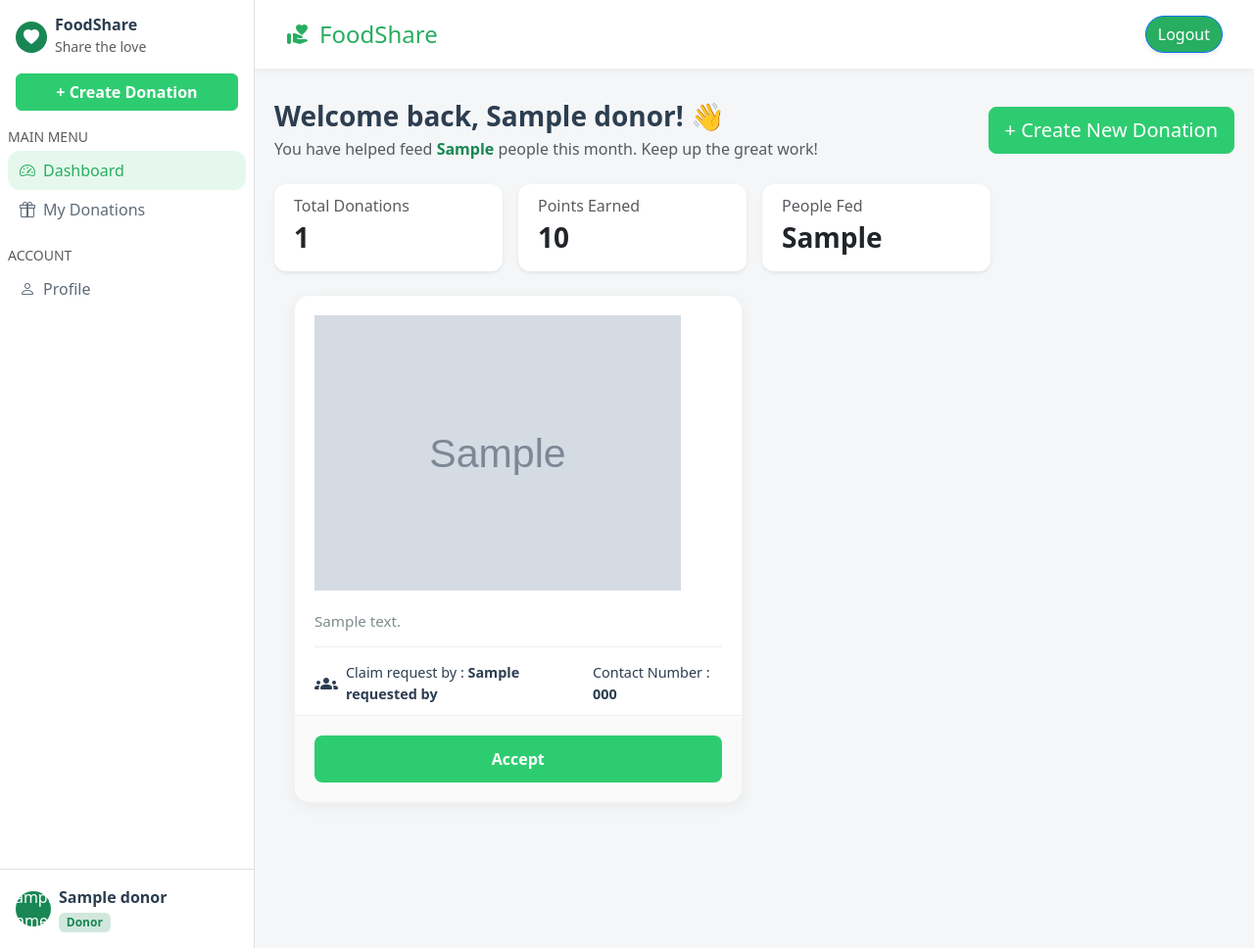
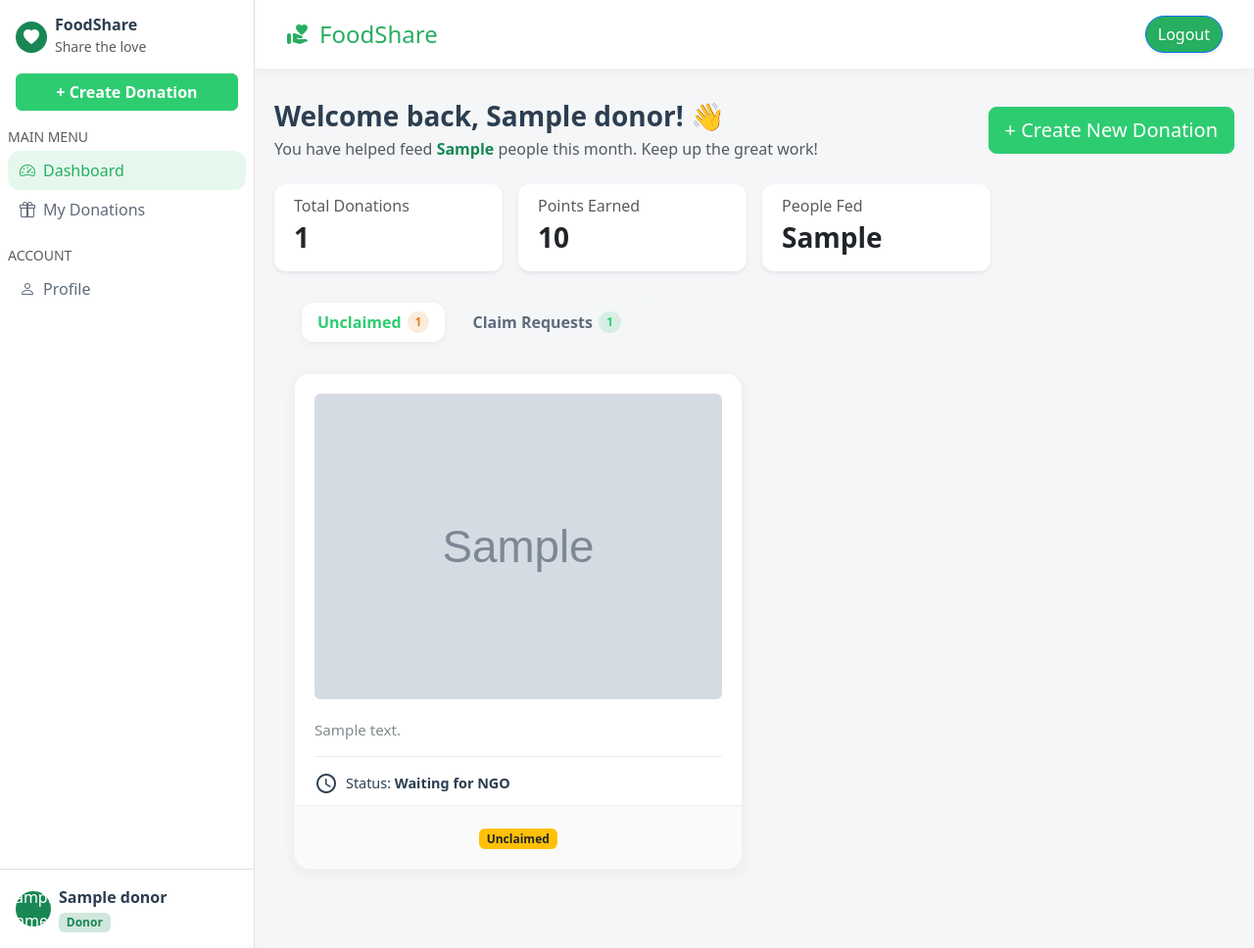
Before and after one commit to abhi-rajput-KRP/FoodShare, a Flask app: template templates/donor_dashboard.html in a window 1280 px wide. Shown: the whole page at 98% size. Run offline with Flask 3, Linux system fonts and the light colour scheme; the template is opened without the code that fills it: most values are stand-ins (such as "Sample title", 1, 10 or a date in 2020); grey boxes marked "Sample" are stand-in pictures.

Commit message:
added status tab

```diff
--- a/templates/donor_dashboard.html
+++ b/templates/donor_dashboard.html
@@ -135,6 +135,59 @@
       left: 1rem;
       cursor: pointer;
     }
+
+  .filter-btn {
+  background: transparent;
+  border: none;
+  padding: 8px 16px;
+  border-radius: 12px;
+  font-weight: 600;
+  color: #5f6b7a;
+  display: flex;
+  align-items: center;
+  gap: 6px;
+  cursor: pointer;
+  transition: all 0.2s ease;
+}
+
+.filter-btn:hover {
+  background: #eef6f1;
+}
+
+.filter-btn.active {
+  background: #ffffff;
+  color: #2ecc71;
+  box-shadow: 0 2px 8px rgba(0,0,0,0.05);
+}
+
+/* Count badges */
+.count {
+  background: #eaeaea;
+  font-size: 0.75rem;
+  padding: 2px 8px;
+  border-radius: 20px;
+  font-weight: 700;
+}
+
+.count.green {
+  background: rgba(46, 204, 113, 0.15);
+  color: #2ecc71;
+}
+
+.count.orange {
+  background: rgba(230, 126, 34, 0.15);
+  color: #e67e22;
+}
+
+.donation-filters {
+  display: flex;
+  gap: 12px;
+  background: #f4f6f8;
+  padding: 8px;
+  border-radius: 16px;
+  width: fit-content;
+}
+
     .container {
         max-width: 1200px;
         margin: 0 auto;
@@ -316,6 +369,15 @@
         margin-left: 30px;
       }
     }
+.donation-tab {
+  animation: fadeIn 0.2s ease;
+}
+
+@keyframes fadeIn {
+  from { opacity: 0; }
+  to { opacity: 1; }
+}
+
   </style>
 </head>
 
@@ -447,38 +509,116 @@
         </div>
       </div>
       <div class="container">
+        <!-- TABS -->
+<div class="donation-filters mb-4" id="donorTabs">
 
-<!-- DONATION FILTER BAR -->
+  <button class="filter-btn active"
+          onclick="showTab('unclaimed', this)">
+    Unclaimed
+    <span class="count orange">{{ unclaimed_posts|length }}</span>
+  </button>
+
+  <button class="filter-btn"
+          onclick="showTab('claims', this)">
+    Claim Requests
+    {% if reqs %}
+      <span class="count green">{{ reqs|length }}</span>
+    {% else %}
+      <span class="count">0</span>
+    {% endif %}
+  </button>
+
+</div>
+
+
+
+<div class="tab-content">
+
+<!-- UNCLAIMED POSTS -->
+<div class="donation-tab" id="unclaimed">
+  {% if unclaimed_posts %}
+    <div class="food-grid">
+      {% for post in unclaimed_posts %}
+      <div class="food-card">
+        <div class="card-header">
+          <img src="{{ post.image_url }}" width="100%" class="rounded">
+        </div>
+
+        <div class="card-body">
+          <p class="description">{{ post.description }}</p>
+          <div class="meta-info">
+            <div class="meta-row">
+              <span class="material-icons-round">schedule</span>
+              <span>Status: <strong>Waiting for NGO</strong></span>
+            </div>
+          </div>
+        </div>
+
+        <div class="card-footer text-center">
+          <span class="badge bg-warning text-dark">Unclaimed</span>
+        </div>
+      </div>
+      {% endfor %}
+    </div>
+  {% else %}
+    <div class="empty-state">
+      <div class="empty-icon">🍽️</div>
+      <h5>No unclaimed posts</h5>
+      <p class="text-muted">Your donations will appear here</p>
+    </div>
+  {% endif %}
+</div>
+
+<!-- CLAIM REQUESTS -->
+<div class="donation-tab" id="claims" style="display:none;">
   {% if reqs %}
     <div class="food-grid">
       {% for req in reqs %}
       <div class="food-card">
         <div class="card-header">
-              <h3 class="food-title"><img src="{{ req.get('image_url') }}" alt="post" width="90%"></h3>
+          <img src="{{ req.image_url }}" width="100%" class="rounded">
         </div>
 
         <div class="card-body">
-              <p class="description">{{ req.get('description') }}</p>
+          <p class="description">{{ req.description }}</p>
+
           <div class="meta-info">
             <div class="meta-row">
               <span class="material-icons-round">groups</span>
-                  <span>Claim request by : <strong>{{ req.get('requested_by')['name'] }}</strong></span>
-                  <span>Contact Number : <strong>{{ req.get('requested_by')['phone'] }}</strong></span>
+              <span>
+                Requested by:
+                <strong>{{ req.requested_by.name }}</strong>
+              </span>
             </div>
-
+            <div class="meta-row">
+              <span class="material-icons-round">call</span>
+              <strong>{{ req.requested_by.phone }}</strong>
+            </div>
           </div>
         </div>
 
         <div class="card-footer">
           <form method="post">
-                <input type="hidden" name="req_id" value="{{ req.get('post_id') }}">
-                <button type="submit" class="claim-btn">Accept</button>
+            <input type="hidden" name="req_id" value="{{ req.post_id }}">
+            <button type="submit" class="claim-btn">
+              Accept Request
+            </button>
           </form>
         </div>
       </div>
       {% endfor %}
     </div>
+  {% else %}
+    <div class="empty-state">
+      <div class="empty-icon">📭</div>
+      <h5>No claim requests yet</h5>
+      <p class="text-muted">NGO requests will appear here</p>
+    </div>
   {% endif %}
+</div>
+
+</div>
+
       </div>
 
     </div>
@@ -498,4 +638,24 @@
     }
   });
 </script>
+<script>
+function showTab(tabId, btn) {
+
+  // hide all tabs
+  document.querySelectorAll('.donation-tab').forEach(tab => {
+    tab.style.display = 'none';
+  });
+
+  // show selected tab
+  document.getElementById(tabId).style.display = 'block';
+
+  // active button style
+  document.querySelectorAll('.filter-btn').forEach(b => {
+    b.classList.remove('active');
+  });
+  btn.classList.add('active');
+}
+</script>
+
+
 </html>
```
Lines whose indentation alone changed are shown as unchanged.
